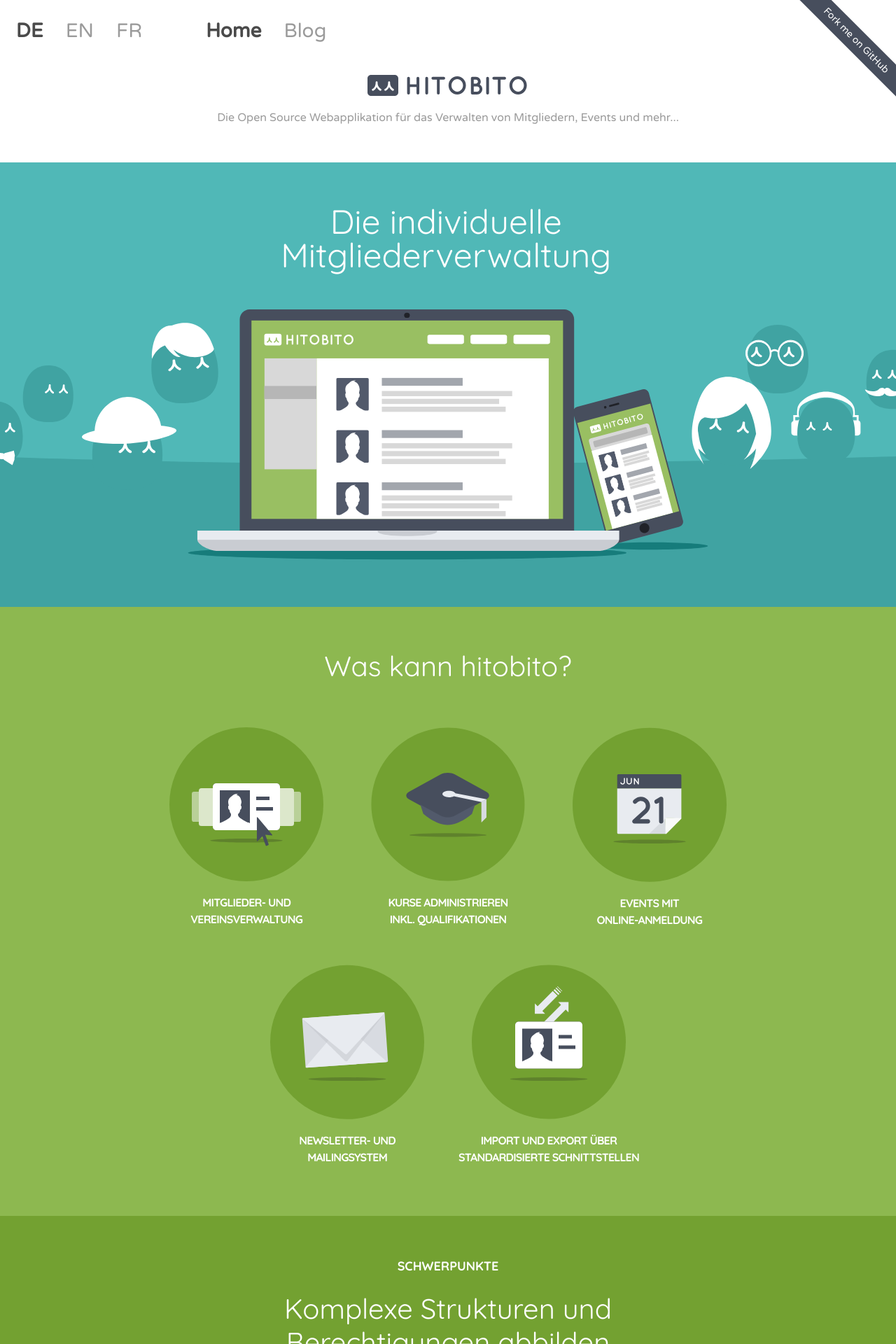
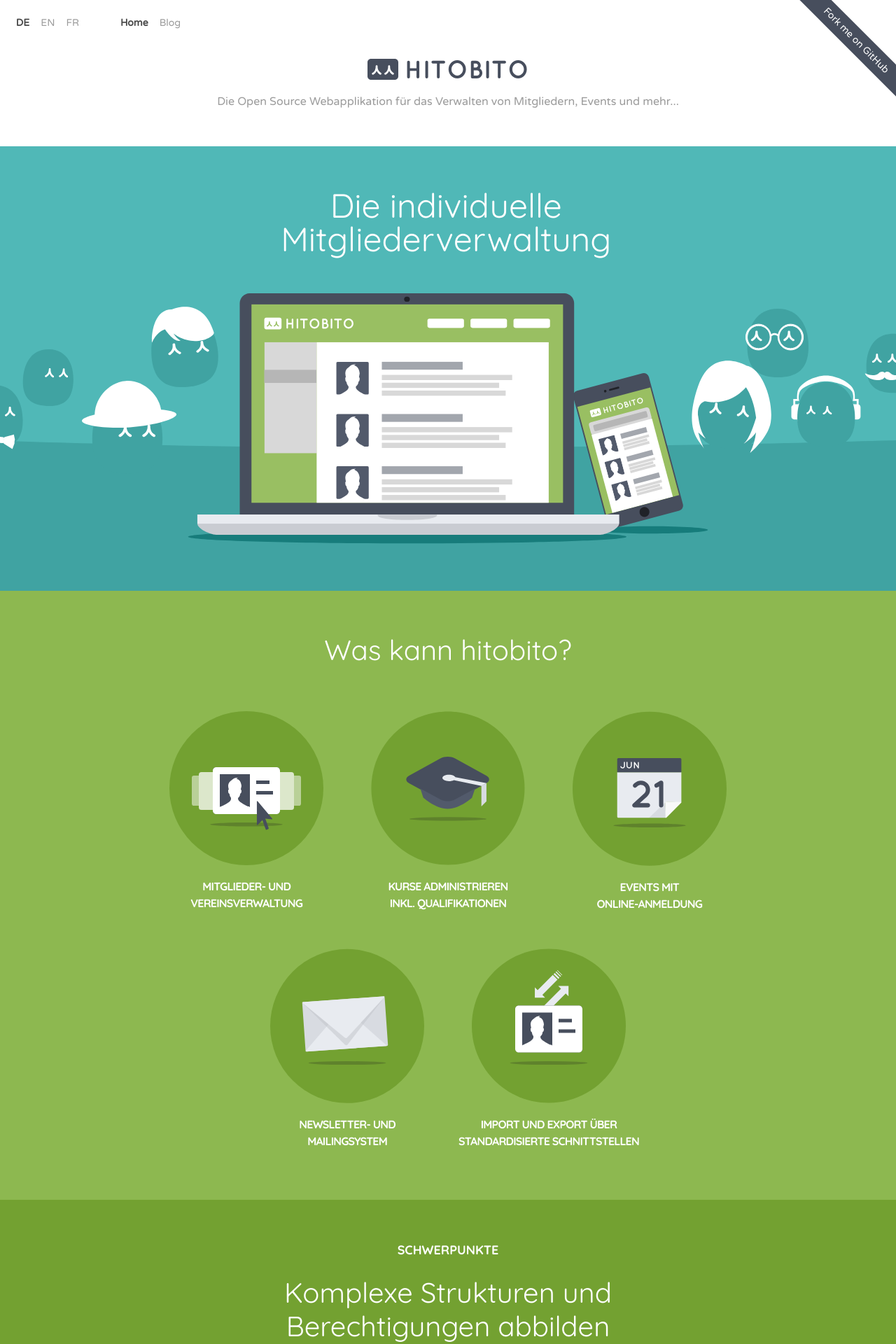
Before and after one commit to hitobito/hitobito.github.io, a Jekyll site: the page built from index.html, in a window 1280 px wide. Shown: the top 1920 px of the page at 70% size. Built offline with Jekyll 4.4.1, drawn with Linux system fonts in a browser that asks for light colours; nearby versions of some CDN libraries; comment, search, counter and statistics services are not loaded.

Commit message:
remove temporary navigation change which I used for testing

```diff
--- a/styles/main.css
+++ b/styles/main.css
@@ -1892,34 +1892,33 @@
 
 /* line 1, ../_sass/module/_nav.scss */
 .nav {
-  font-size: 200%;
   overflow-y: hidden;
   display: inline-block;
   margin-left: 1.78571%;
   margin-right: 2em;
 }
-/* line 7, ../_sass/module/_nav.scss */
+/* line 6, ../_sass/module/_nav.scss */
 .nav ul {
   list-style: none;
   margin: 0;
   padding: 0;
 }
-/* line 10, ../_sass/module/_nav.scss */
+/* line 9, ../_sass/module/_nav.scss */
 .nav li {
   float: left;
   margin-left: 1em;
 }
-/* line 14, ../_sass/module/_nav.scss */
+/* line 13, ../_sass/module/_nav.scss */
 .nav li:first-child {
   margin-left: 0;
 }
-/* line 18, ../_sass/module/_nav.scss */
+/* line 17, ../_sass/module/_nav.scss */
 .nav a {
   font-size: 0.875em;
   line-height: 1.71429em;
   text-decoration: none;
 }
-/* line 21, ../_sass/module/_nav.scss */
+/* line 20, ../_sass/module/_nav.scss */
 .nav a.is-active {
   color: #4a4a4a;
   font-weight: bold;
```
